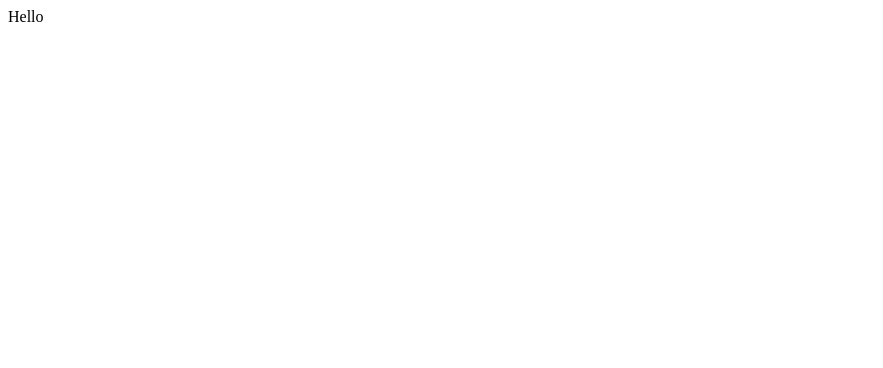
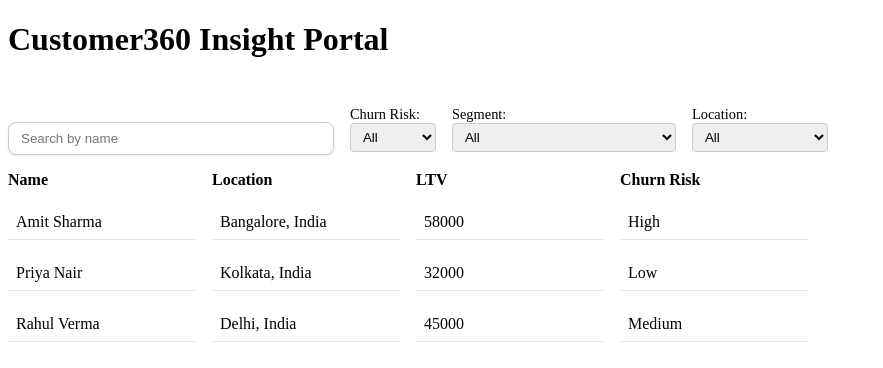
Before and after one commit to AshwiniGowda53/Squad2HCL, a React (Create React App) app: page / in a window 1280 px wide. Shown: the top 368 px of the page, without its empty margins (0-883 px from the left). Built offline with nearby package versions, Linux system fonts and the light colour scheme.

Commit message:
Search Filter component

```diff
--- a/src/App.js
+++ b/src/App.js
@@ -1,9 +1,14 @@
+import SearchComponent from "./SearchComponent";
 
 
 function App() {
   return (
     <div className="App">
-     Hello
+     <div>
+      <h1>Customer360 Insight Portal</h1>
+      </div>
+
+     <SearchComponent/>
     </div>
   );
 }
--- /dev/null
+++ b/src/FilterComponent.jsx
@@ -0,0 +1,27 @@
+const FilterComponent = ({ filters, onFilterChange }) => {
+
+    const mainKeys = Object.keys(filters).filter((key) => !key.endsWith("_options"));
+
+  return (
+    <div className="filter-container">
+     {mainKeys.map((key) => (
+        <div key={key} className="filter-item">
+          <label>{key}:</label>
+          <select
+            value={filters[key]}
+            onChange={(e) => onFilterChange(key, e.target.value)}
+          >
+            <option value="">All</option>
+            {filters[key + "_options"].map((option) => (
+              <option key={option} value={option}>
+                {option}
+              </option>
+            ))}
+          </select>
+        </div>
+      ))}
+    </div>
+  );
+};
+
+export default FilterComponent;
--- /dev/null
+++ b/src/SearchComponent.jsx
@@ -0,0 +1,89 @@
+import { useState, useEffect } from "react";
+import { mockData } from "./mockData";
+import "./SearchStyle.css";
+import FilterComponent from "./FilterComponent";
+
+const SearchComponent = () => {
+  const [searchTerm, setSearchTerm] = useState("");
+  const [debouncedTerm, setDebouncedTerm] = useState("");
+  const [filters, setFilters] = useState({
+    "Churn Risk": "",
+    "Churn Risk_options": ["High", "Medium", "Low"],
+    "Segment": "",
+    "Segment_options": [
+      "High Value - At Risk",
+      "Loyal - Engaged",
+      "Moderate - Needs Engagement",
+    ],
+    "Location": "",
+    "Location_options": ["Bangalore, India", "Kolkata, India", "Delhi, India"],
+  });
+
+  useEffect(() => {
+    const handler = setTimeout(() => {
+      setDebouncedTerm(searchTerm);
+    }, 500);
+
+    return () => {
+      clearTimeout(handler); // cleanup on re-render
+    };
+  }, [searchTerm]);
+
+
+  // const filteredResults = mockData.filter((customer) =>
+  //   customer.name?.toLowerCase().includes(debouncedTerm.toLowerCase())
+  // );
+
+  const handleFilterChange = (key, value) => {
+    setFilters((prev) => ({ ...prev, [key]: value }));
+  };
+
+  const filteredResults = mockData
+    .filter((customer) =>
+      customer.name.toLowerCase().includes(debouncedTerm.toLowerCase())
+    )
+    .filter(
+      (customer) =>
+        (!filters["Churn Risk"] || customer.churnRisk === filters["Churn Risk"]) &&
+        (!filters["Segment"] || customer.segment === filters["Segment"]) &&
+        (!filters["Location"] || customer.location === filters["Location"])
+    );
+
+  return (
+    <div className="search-container">
+      <div className="search-filter-wrapper">
+        <input
+        type="text"
+        placeholder="Search by name"
+        value={searchTerm}
+        onChange={(e) => setSearchTerm(e.target.value)}
+        className="search-input"
+      />
+
+      <FilterComponent filters={filters} onFilterChange={handleFilterChange} />
+
+      </div>
+
+    { filteredResults && filteredResults.length > 0 &&
+      <div className="grid-container">
+        <div className="grid-header">
+          <div>Name</div>
+          <div>Location</div>
+          <div>LTV</div>
+          <div>Churn Risk</div>
+        </div>
+
+        {filteredResults.map((cust) => (
+          <div key={cust?.customerId} className="grid-row">
+            <div>{cust?.name}</div>
+            <div>{cust?.location}</div>
+            <div>{cust?.lifetimeValue}</div>
+            <div>{cust?.churnRisk}</div>
+          </div>
+        ))}
+      </div>}
+    </div>
+  );
+};
+
+export default SearchComponent;
--- /dev/null
+++ b/src/SearchStyle.css
@@ -0,0 +1,78 @@
+.search-container {
+  display: flex;
+  flex-direction: column;
+  align-items: left;
+  margin-top: 2rem;
+}
+
+.search-input {
+  width: 33.33%; /* 1/3rd of screen */
+  padding: 0.5rem 0.75rem;
+  border: 1px solid #ccc;
+  border-radius: 0.5rem;
+  box-shadow: 0 1px 3px rgba(0,0,0,0.1);
+  outline: none;
+  transition: border-color 0.3s, box-shadow 0.3s;
+}
+
+.search-input:focus {
+  border-color: #3b82f6;
+  box-shadow: 0 0 0 3px rgba(59,130,246,0.3);
+}
+
+.grid-container {
+  display: grid;
+  grid-template-columns: repeat(4, 1fr);
+  gap: 1rem;
+  margin-top: 1rem;
+  width: 80%;
+  max-width: 800px;
+}
+
+.grid-header {
+  display: contents; /* header aligns with rows */
+  font-weight: bold;
+  border-bottom: 2px solid #ccc;
+  padding-bottom: 0.5rem;
+}
+
+.grid-row {
+  display: contents;
+}
+
+.grid-row > div {
+  padding: 0.5rem;
+  border-bottom: 1px solid #e5e7eb;
+}
+
+.grid-row:hover > div {
+  background-color: #f9fafb;
+}
+
+.filter-container {
+  display: flex;
+  gap: 1rem;
+  margin: -1rem 0;
+}
+
+.filter-item {
+  display: flex;
+  flex-direction: column;
+  font-size: 0.9rem;
+}
+
+.filter-item select {
+  padding: 0.3rem 0.5rem;
+  border-radius: 0.25rem;
+  border: 1px solid #ccc;
+}
+
+.search-filter-wrapper {
+  display: flex;
+  gap: 1rem; /* space between search and filter */
+  align-items: flex-start; /* align top of filter with input */
+  width: 80%;
+  max-width: 900px;
+  margin-top: 2rem;
+  flex-wrap: wrap;
+}
--- /dev/null
+++ b/src/mockData.js
@@ -0,0 +1,73 @@
+export const mockData = [
+  {
+    "customerId": "CUST001",
+    "name": "Amit Sharma",
+    "email": "amit.sharma@example.com",
+    "phone": "+91-9876543210",
+    "location": "Bangalore, India",
+    "joinedDate": "2021-06-15",
+    "lifetimeValue": 58000,
+    "churnRisk": "High",
+    "sentimentScore": -0.3,
+    "segment": "High Value - At Risk",
+    "purchases": [
+      { "orderId": "ORD1001", "date": "2024-12-01", "amount": 12000, "items": ["Laptop Bag", "Wireless Mouse"] },
+      { "orderId": "ORD1002", "date": "2025-01-15", "amount": 18000, "items": ["Smartphone"] },
+      { "orderId": "ORD1003", "date": "2025-04-10", "amount": 28000, "items": ["Smart TV"] }
+    ],
+    "supportTickets": [
+      { "ticketId": "TCK9001", "date": "2025-02-02", "issue": "Delayed delivery", "status": "Resolved" },
+      { "ticketId": "TCK9002", "date": "2025-05-18", "issue": "Warranty claim", "status": "Open" }
+    ],
+    "interactions": [
+      { "channel": "Email", "date": "2025-06-01", "action": "Opened summer sale campaign" },
+      { "channel": "App", "date": "2025-08-12", "action": "Browsed electronics category" }
+    ]
+  },
+  {
+    "customerId": "CUST002",
+    "name": "Priya Nair",
+    "email": "priya.nair@example.com",
+    "phone": "+91-9123456789",
+    "location": "Kolkata, India",
+    "joinedDate": "2022-03-20",
+    "lifetimeValue": 32000,
+    "churnRisk": "Low",
+    "sentimentScore": 0.7,
+    "segment": "Loyal - Engaged",
+    "purchases": [
+      { "orderId": "ORD2001", "date": "2024-11-05", "amount": 1500, "items": ["Books"] },
+      { "orderId": "ORD2002", "date": "2025-02-25", "amount": 8000, "items": ["Fitness Tracker"] },
+      { "orderId": "ORD2003", "date": "2025-06-20", "amount": 22500, "items": ["Laptop"] }
+    ],
+    "supportTickets": [
+      { "ticketId": "TCK8001", "date": "2025-03-01", "issue": "Refund request", "status": "Resolved" }
+    ],
+    "interactions": [
+      { "channel": "WhatsApp", "date": "2025-07-10", "action": "Replied to service reminder" },
+      { "channel": "Email", "date": "2025-08-25", "action": "Clicked festive offer" }
+    ]
+  },
+  {
+    "customerId": "CUST003",
+    "name": "Rahul Verma",
+    "email": "rahul.verma@example.com",
+    "phone": "+91-9001234567",
+    "location": "Delhi, India",
+    "joinedDate": "2020-09-10",
+    "lifetimeValue": 45000,
+    "churnRisk": "Medium",
+    "sentimentScore": 0.1,
+    "segment": "Moderate - Needs Engagement",
+    "purchases": [
+      { "orderId": "ORD3001", "date": "2024-10-05", "amount": 5000, "items": ["Headphones"] },
+      { "orderId": "ORD3002", "date": "2025-01-22", "amount": 20000, "items": ["Tablet"] },
+      { "orderId": "ORD3003", "date": "2025-03-15", "amount": 20000, "items": ["Refrigerator"] }
+    ],
+    "supportTickets": [],
+    "interactions": [
+      { "channel": "SMS", "date": "2025-04-01", "action": "Received delivery confirmation" },
+      { "channel": "App", "date": "2025-08-01", "action": "Added items to cart but abandoned" }
+    ]
+  }
+]
```
Also changed, not shown: 1 other file (tests, documents, lock files or other folders).
